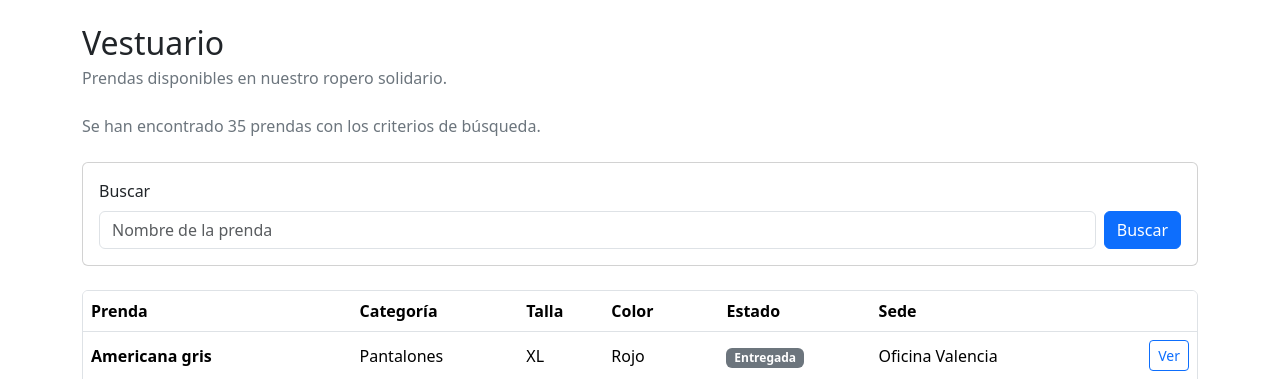
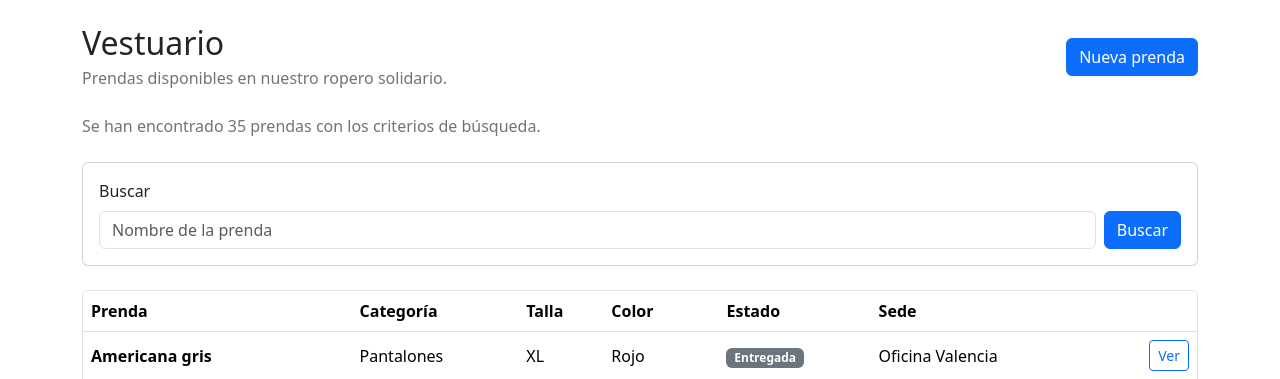
Before and after one commit to certidevs/g1_aspnet, an ASP.NET Core app: page /ClothingItems in a window 1280 px wide. Shown: the part 57-436 px from the top of the page. Run offline with ASP.NET Core 8, Linux system fonts and the light colour scheme; data comes from the database, SQL or seed files in the repository; some libraries are stand-ins or nearby versions.

Commit message:
#16 Botón crear en index

```diff
--- a/Views/ClothingItems/Index.cshtml
+++ b/Views/ClothingItems/Index.cshtml
@@ -7,7 +7,7 @@
         <h1 class="h2 mb-1">Vestuario</h1>
         <p class="text-secondary mb-0">Prendas disponibles en nuestro ropero solidario.</p>
     </div>
-    @* DESCOMENTA: <a class="btn btn-primary" asp-action="Create">Nueva prenda</a> *@
+    <a class="btn btn-primary" asp-action="Create">Nueva prenda</a>
 </div>
 
 <div class="d-flex flex-wrap justify-content-between align-items-center gap-3 mb-4">
```
